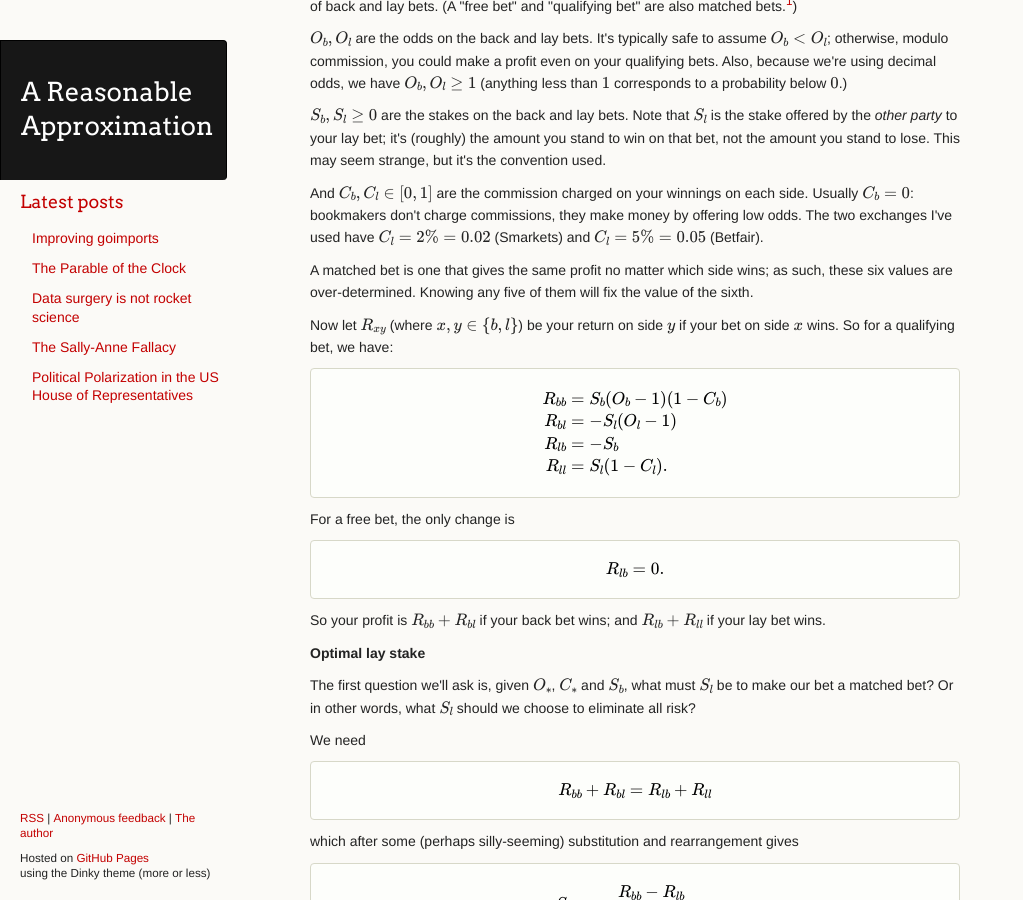
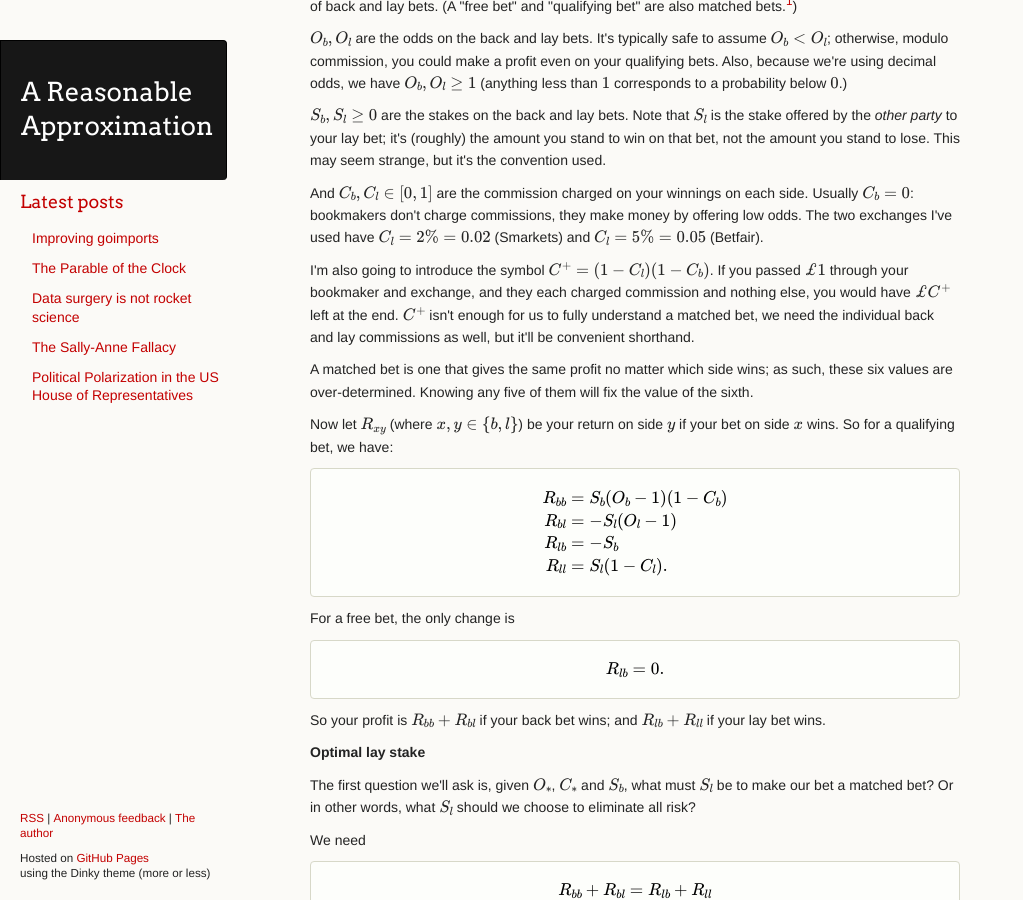
Before and after one commit to ChickenProp/chickenprop.github.com, a Jekyll site: the page built from drafts/matched-betting.md, in a window 1280 px wide and 900 px high, scrolled down 1388 px. Shown: the whole window, without its empty margins (0-1023 px from the left). Built offline with Jekyll 4.4.1, drawn with Linux system fonts in a browser that asks for light colours; nearby versions of some CDN libraries; formulas are drawn with MathJax 3; comment, search, counter and statistics services are not loaded; some of the changed text lies outside the part shown.

Commit message:
Editing.

```diff
--- a/drafts/matched-betting.md
+++ b/drafts/matched-betting.md
@@ -37,6 +37,8 @@
 $S_b, S_l ≥ 0$ are the stakes on the back and lay bets. Note that $S_l$ is the stake offered by the *other party* to your lay bet; it's (roughly) the amount you stand to win on that bet, not the amount you stand to lose. This may seem strange, but it's the convention used.
 
 And $C_b, C_l ∈ [0, 1]$ are the commission charged on your winnings on each side. Usually $C_b = 0$: bookmakers don't charge commissions, they make money by offering low odds. The two exchanges I've used have $C_l = 2\% = 0.02$ (Smarkets) and $C_l = 5\% = 0.05$ (Betfair).
+
+I'm also going to introduce the symbol $C^+ = (1 - C_l)(1 - C_b)$. If you passed $£1$ through your bookmaker and exchange, and they each charged commission and nothing else, you would have $£C^+$ left at the end. $C^+$ isn't enough for us to fully understand a matched bet, we need the individual back and lay commissions as well, but it'll be convenient shorthand.
 
 A matched bet is one that gives the same profit no matter which side wins; as such, these six values are over-determined. Knowing any five of them will fix the value of the sixth.
 
@@ -86,10 +88,11 @@
 Under a qualifying bet, this is
 
     $$ P_q = (1 - C_l){ (O_b - 1)(1 - C_b) + 1 \over O_l - C_l } - 1, $$
+    $$ P_q = C^+ { (O_b - 1) + 1/(1 - C_b) \over O_l - C_l } - 1, $$
 
 and for a free bet, it's
 
-    $$ P_f = (1 - C_l) (1 - C_b) { O_b - 1 \over O_l - C_l }. $$
+    $$ P_f = C^+ { O_b - 1 \over O_l - C_l }. $$
 
 We can look at these functions graphically:
 
```
